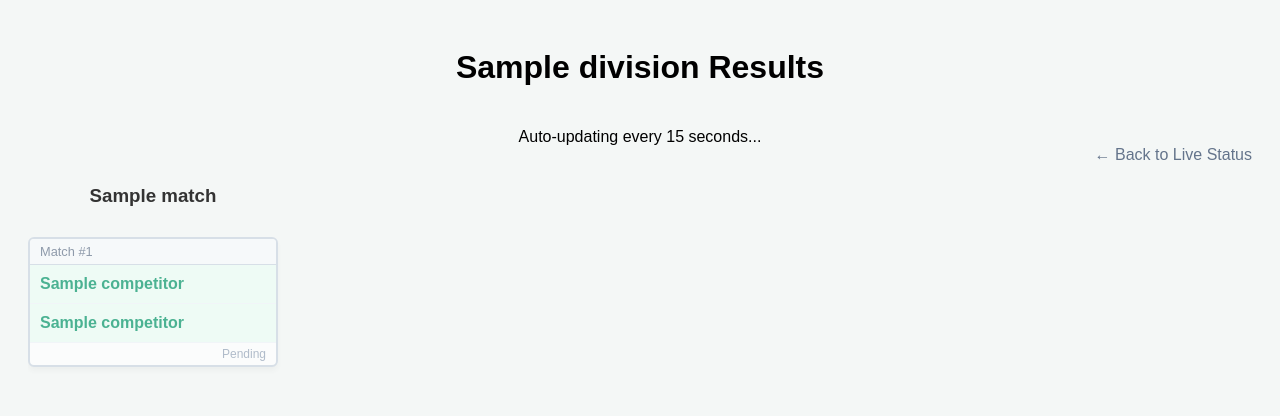
After one commit to audioboxer217/tkd_competition_manager, a Flask app: page /ui/divisions/1/bracket in a window 1280 px wide. The commit adds this page. Shown: the top 416 px of the page. Run offline with Flask 3, Linux system fonts and the light colour scheme; tables that the repository leaves empty hold one stand-in row (values such as "Sample post"); some libraries are stand-ins or nearby versions.

Commit message:
Add read-only Brackets view

```diff
--- a/app.py
+++ b/app.py
@@ -271,6 +271,11 @@ def admin_view():
     return render_template("admin.html")
 
 
+@app.route("/ui/divisions/<int:div_id>/bracket", methods=["GET"])
+def brack(div_id):
+    return render_template("bracket_view.html", division=Division.query.get(div_id))
+
+
 @app.route("/divisions/<int:div_id>/bracket_ui", methods=["GET"])
 def get_bracket_ui(div_id):
     matches = Match.query.filter_by(division_id=div_id).all()
@@ -281,6 +286,8 @@ def get_bracket_ui(div_id):
     # Group matches by round name directly in Python
     grouped_matches = defaultdict(list)
     for match in matches:
+        match.competitor1_name = Competitor.query.get(match.competitor1_id).name if match.competitor1_id else "TBD"
+        match.competitor2_name = Competitor.query.get(match.competitor2_id).name if match.competitor2_id else "TBD"
         grouped_matches[match.round_name].append(match)
 
     # Optional: Sort the dictionary so "Round 1" comes before "Quarter-Final", etc.
--- a/templates/braket_fragment.html
+++ b/templates/bracket_fragment.html
@@ -1,29 +1,32 @@
-<div class="bracket">
+<div class="bracket-container">
     {% for round_name, match_list in rounds.items() %}
-    <div class="round">
+    <div class="round-column">
         <h3 class="round-title">{{ round_name }}</h3>
 
         {% for match in match_list %}
-        <div class="match"
-            {% if match.status == 'Pending' %}style="opacity: 0.7;"{% endif %}>
+        <div class="match-card" {% if match.status=='Pending' %}style="opacity: 0.7;" {% endif %}>
 
             <div class="match-header">
-                Match #{{ match.id }}
-                {% if match.ring_id %}| Ring {{ match.ring_id }}{% endif %}
+                {% if match.status == "Completed (Bye)" %}
+                Bye
+                {% else %}
+                Match #{{ match.match_number }}
+                {% endif %}
             </div>
 
             <div class="competitor {% if match.winner_id == match.competitor1_id %}winner{% endif %}">
                 {% if match.competitor1_id %}
-                    {{ match.competitor1_id }} {% else %}
-                    <span class="tbd">TBD</span>
+                {{ match.competitor1_name }}
+                {% elif match.status != "Completed (Bye)" %}
+                <span class="tbd">TBD</span>
                 {% endif %}
             </div>
 
             <div class="competitor {% if match.winner_id == match.competitor2_id %}winner{% endif %}">
                 {% if match.competitor2_id %}
-                    {{ match.competitor2_id }}
-                {% else %}
-                    <span class="tbd">TBD</span>
+                {{ match.competitor2_name }}
+                {% elif match.status != "Completed (Bye)" %}
+                <span class="tbd">TBD</span>
                 {% endif %}
             </div>
 
--- /dev/null
+++ b/templates/bracket_view.html
@@ -0,0 +1,120 @@
+<!DOCTYPE html>
+<html lang="en">
+
+<head>
+    <meta charset="UTF-8">
+    <title>{{ division.name }} Results</title>
+    <script src="https://unpkg.com/htmx.org@1.9.6"></script>
+    <style>
+        body {
+            font-family: Arial, sans-serif;
+            background: #f4f7f6;
+            padding: 20px;
+        }
+
+        .header {
+            display: flex;
+            justify-content: center;
+            align-items: center;
+            margin-bottom: 20px;
+        }
+
+        /* Bracket Layout using Flexbox */
+        .bracket-container {
+            display: flex;
+            flex-direction: row;
+            align-items: stretch;
+            gap: 40px;
+            overflow-x: auto;
+            padding: 20px 0;
+        }
+
+        .round-column {
+            display: flex;
+            flex-direction: column;
+            justify-content: space-around;
+            width: 250px;
+        }
+
+        .round-title {
+            text-align: center;
+            color: #333;
+            margin-bottom: 20px;
+        }
+
+        /* Match Card Styling */
+        .match-card {
+            background: white;
+            border: 2px solid #cbd5e1;
+            border-radius: 6px;
+            margin: 10px 0;
+            box-shadow: 0 4px 6px rgba(0, 0, 0, 0.05);
+            position: relative;
+        }
+
+        .match-header {
+            background: #f8fafc;
+            padding: 5px 10px;
+            font-size: 0.8rem;
+            color: #64748b;
+            border-bottom: 1px solid #cbd5e1;
+            border-radius: 4px 4px 0 0;
+        }
+
+        .competitor {
+            padding: 10px;
+            border-bottom: 1px solid #f1f5f9;
+            font-size: 1rem;
+            display: flex;
+            justify-content: space-between;
+        }
+
+        .competitor:last-of-type {
+            border-bottom: none;
+        }
+
+        .tbd {
+            color: #94a3b8;
+            font-style: italic;
+        }
+
+        .winner {
+            font-weight: bold;
+            background-color: #ecfdf5;
+            color: #059669;
+        }
+
+        .match-status {
+            text-align: right;
+            font-size: 0.75rem;
+            padding: 4px 10px;
+            color: #94a3b8;
+        }
+
+        a.back-link {
+            color: #64748b;
+            text-decoration: none;
+        }
+
+        a.back-link:hover {
+            color: #0f172a;
+        }
+    </style>
+</head>
+
+<body>
+
+    <div class="header">
+        <h1>{{ division.name }} Results</h1>
+    </div>
+
+    <center>Auto-updating every 15 seconds...</center>
+    <span style="float: right;"><a href="/" class="back-link">&larr; Back to Live Status</a></span>
+    <div class="ring-grid" hx-get="/divisions/{{ division.id }}/bracket_ui" hx-trigger="load, every 15s"
+        hx-swap="innerHTML">
+        <div style="text-align: center; width: 100%; color: #64748b;">Loading results...</div>
+    </div>
+
+</body>
+
+</html>
```
